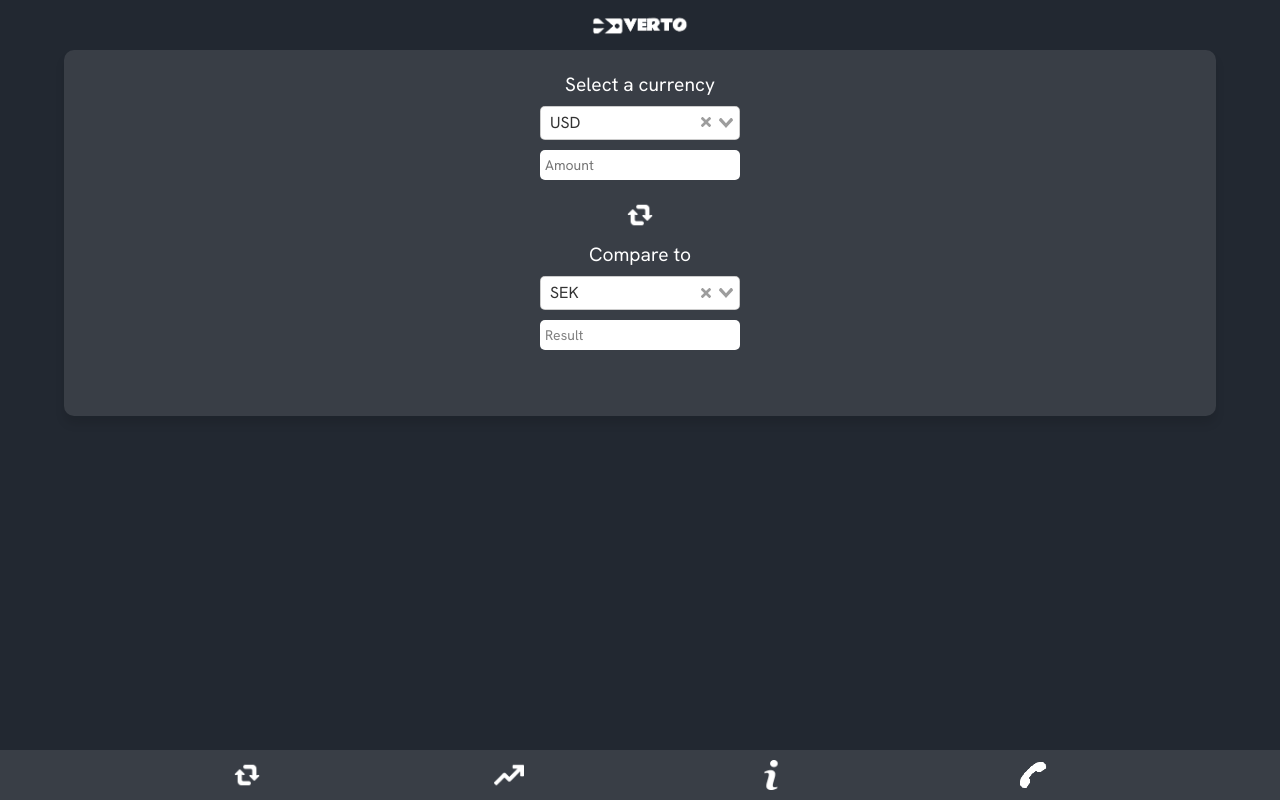
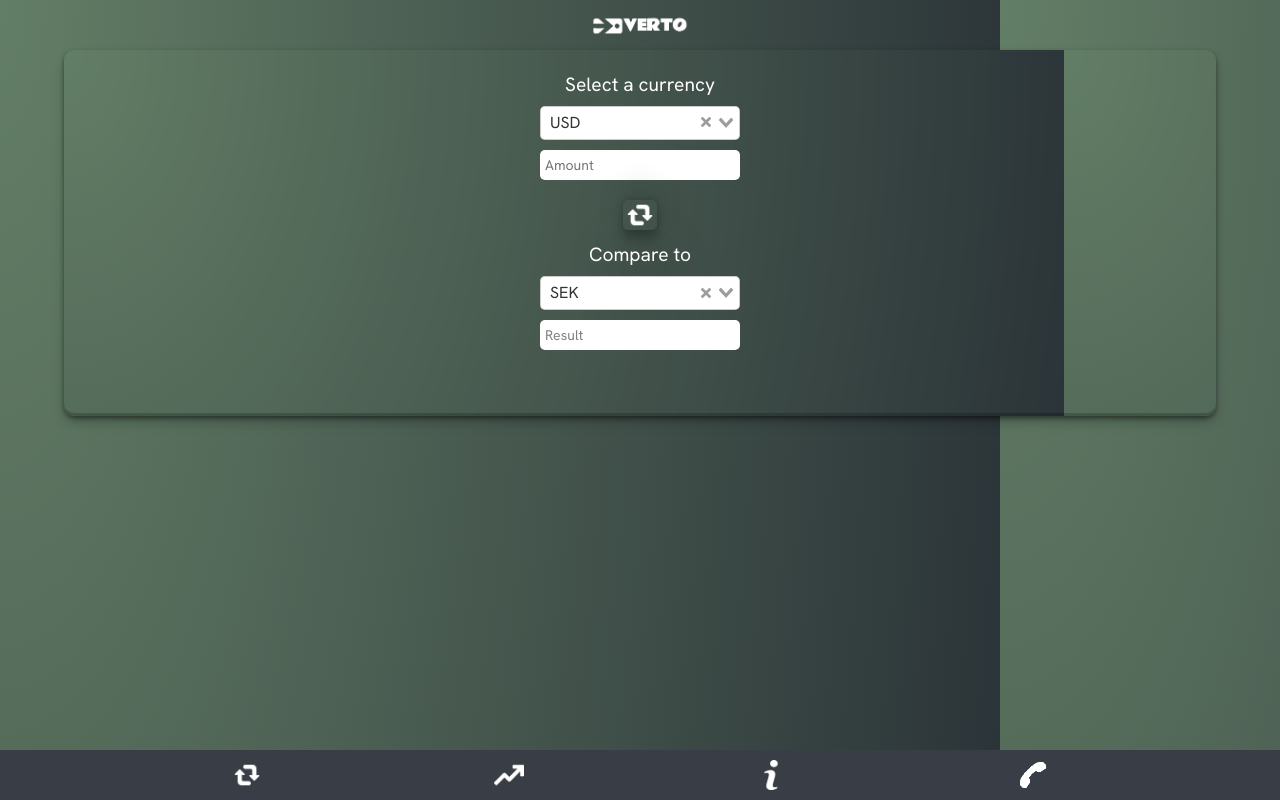
Before and after one commit to Sternax/Small-Projects, a Vue app in the folder CurrencyExchange_App/CurrencyExchange/: page / in a window 1280 px wide. Built offline with nearby package versions, Linux system fonts and the light colour scheme; no server answers; a web font is replaced by a local one.

Commit message:
CSS styling

```diff
--- a/CurrencyExchange_App/CurrencyExchange/src/assets/main.css
+++ b/CurrencyExchange_App/CurrencyExchange/src/assets/main.css
@@ -1,7 +1,8 @@
 @import url('https://fonts.googleapis.com/css2?family=Hanken+Grotesk:ital,wght@0,100..900;1,100..900&display=swap');
 
 body {
-  background-color: #222831;
+  background: url(../assets/gradient.png);
+  background-size: 1000px 2000px;
   margin: 0;
   padding: 0;
   box-sizing: border-box;
--- a/CurrencyExchange_App/CurrencyExchange/src/components/Exchange.vue
+++ b/CurrencyExchange_App/CurrencyExchange/src/components/Exchange.vue
@@ -158,17 +158,21 @@ onMounted(() => {
   align-items: center;
   padding-top: 20px;
   padding-bottom: 20px;
-  background-color: #393e46;
+  background-image: url(../assets/gradient.png);
+  background-size: 1000px 1000px;
   border-radius: 10px;
-  box-shadow: 0 8px 10px rgba(0, 0, 0, 0.1);
+  box-shadow:
+    rgba(0, 0, 0, 0.4) 0px 2px 4px,
+    rgba(0, 0, 0, 0.3) 0px 7px 13px -3px,
+    rgba(0, 0, 0, 0.2) 0px -3px 0px inset;
   width: 90%;
   height: 100%;
 }
 
 .v-select {
   width: 200px;
+  border-radius: 5px;
   background-color: white;
-  border-radius: 5px;
   font-family: 'Hanken Grotesk', sans-serif;
   font-size: 16px;
 }
@@ -190,6 +194,12 @@ onMounted(() => {
   font-size: 16px;
   border: none;
   border-radius: 5px;
+  box-shadow:
+    rgba(0, 0, 0, 0.25) 0px 54px 55px,
+    rgba(0, 0, 0, 0.12) 0px -12px 30px,
+    rgba(0, 0, 0, 0.12) 0px 4px 6px,
+    rgba(0, 0, 0, 0.17) 0px 12px 13px,
+    rgba(0, 0, 0, 0.09) 0px -3px 5px;
   height: 30px;
   padding: 2px;
   margin-bottom: 10px;
```
Also changed, not shown: CurrencyExchange_App/CurrencyExchange/src/assets/gradient.png (added).
